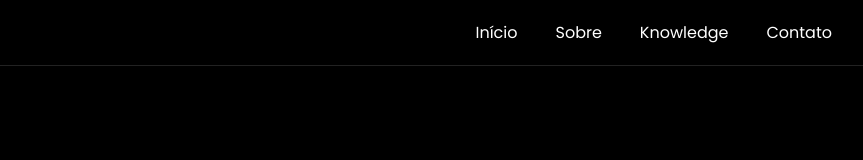
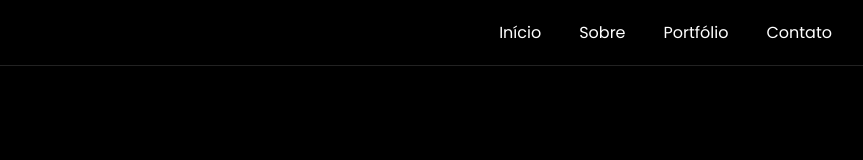
Before and after one commit to joaorodrs/personal-website, a Next.js app: page / in a window 1280 px wide. Shown: the top 160 px of the page, without its empty margins (390-1253 px from the left). Built offline with nearby package versions, Linux system fonts and the light colour scheme.

Commit message:
Smooth scrolling finished with react-scroll

```diff
--- a/components/About.tsx
+++ b/components/About.tsx
@@ -4,6 +4,7 @@ import Image from 'next/image'
 const About: React.FC = () => {
   return (
     <section className={styles.aboutContainer}>
+      <div id="sobre"></div>
       <div className={styles.aboutTitleContainer}>
         <h1>Sobre</h1>
       </div>
--- a/components/Main.tsx
+++ b/components/Main.tsx
@@ -1,4 +1,6 @@
 import styles from '../styles/components/Main.module.css'
+
+import { Link } from 'react-scroll'
 
 import { motion } from 'framer-motion'
 
@@ -15,11 +17,13 @@ const Main: React.FC = () => {
   return (
     <section className={styles.container}>
       <nav className={styles.navigationBar}>
-        <a href="/">Início</a>
-        <a href="/">Sobre</a>
-        <a href="/">Knowledge</a>
-        <a href="/">Contato</a>
+        <Link to="inicio" smooth>Início</Link>
+        <Link to="sobre" smooth>Sobre</Link>
+        <Link to="portfolio" smooth>Portfólio</Link>
+        <Link to="contato" smooth>Contato</Link>
       </nav>
+
+      <div id="inicio"></div>
 
       <div className={styles.mainSection}>
         <motion.p
--- a/package.json
+++ b/package.json
@@ -12,7 +12,9 @@
     "next": "10.0.6",
     "react": "17.0.1",
     "react-dom": "17.0.1",
-    "react-icons": "^4.1.0"
+    "react-icons": "^4.1.0",
+    "react-scroll": "^1.8.1",
+    "react-smooth-scrolling": "^1.0.2"
   },
   "devDependencies": {
     "@types/node": "^14.14.25",
--- a/pages/index.tsx
+++ b/pages/index.tsx
@@ -2,6 +2,7 @@ import Head from 'next/head'
 
 import Main from '../components/Main'
 import About from '../components/About'
+
 
 export default function Home() {
   return (
--- a/styles/components/Main.module.css
+++ b/styles/components/Main.module.css
@@ -20,6 +20,7 @@
   transition: 0.3s;
   border-radius: 4px;
   padding: 0 8px;
+  cursor: pointer;
 }
 
 .navigationBar a:hover {
```
Also changed, not shown: 1 other file (tests, documents, lock files or other folders).
